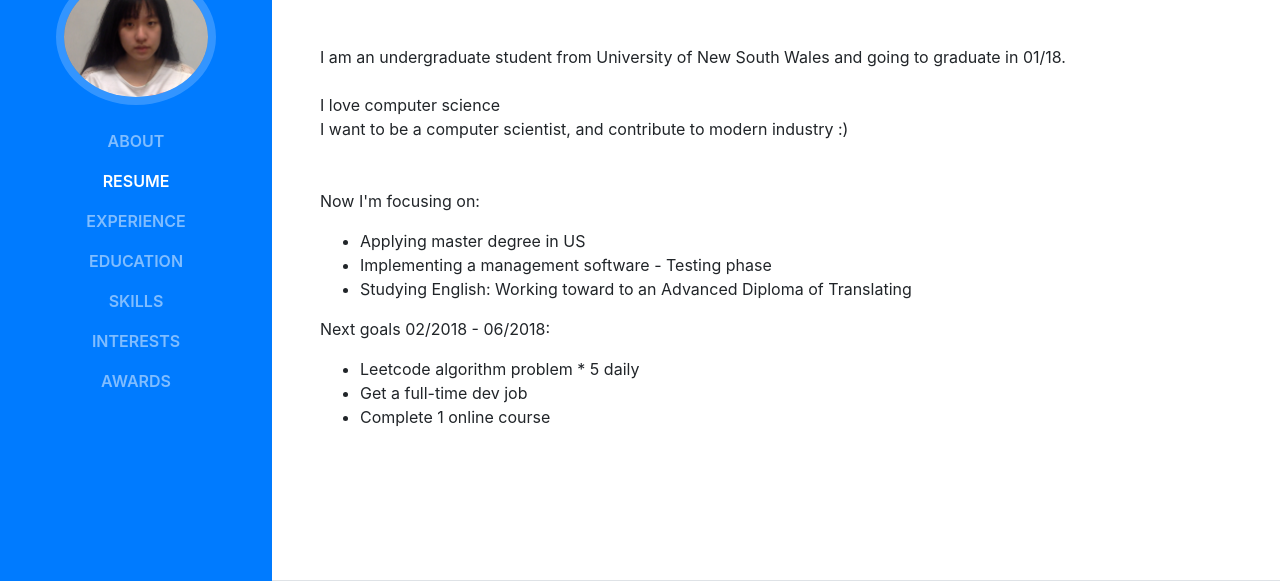
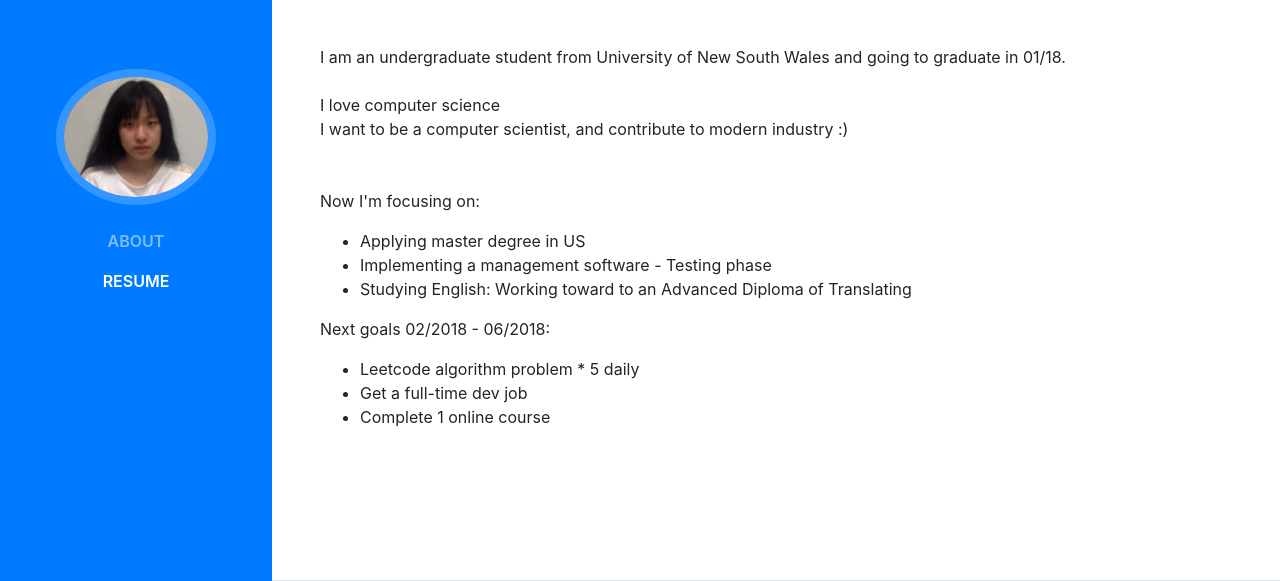
Before and after one commit to lt616/bbwolf, a website with bundled scripts: page index.html in a window 1280 px wide. Shown: the part 219-800 px from the top of the page. Built offline with nearby package versions, Linux system fonts and the light colour scheme; a web font is replaced by a local one.

Commit message:
construct

```diff
--- a/index.html
+++ b/index.html
@@ -44,21 +44,6 @@
           </li>
           <li class="nav-item">
             <a class="nav-link js-scroll-trigger" href="#resume">Resume</a>
-          </li>
-          <li class="nav-item">
-            <a class="nav-link js-scroll-trigger" href="#experience">Experience</a>
-          </li>
-          <li class="nav-item">
-            <a class="nav-link js-scroll-trigger" href="#education">Education</a>
-          </li>
-          <li class="nav-item">
-            <a class="nav-link js-scroll-trigger" href="#skills">Skills</a>
-          </li>
-          <li class="nav-item">
-            <a class="nav-link js-scroll-trigger" href="#interests">Interests</a>
-          </li>
-          <li class="nav-item">
-            <a class="nav-link js-scroll-trigger" href="#awards">Awards</a>
           </li>
         </ul>
       </div>
```
